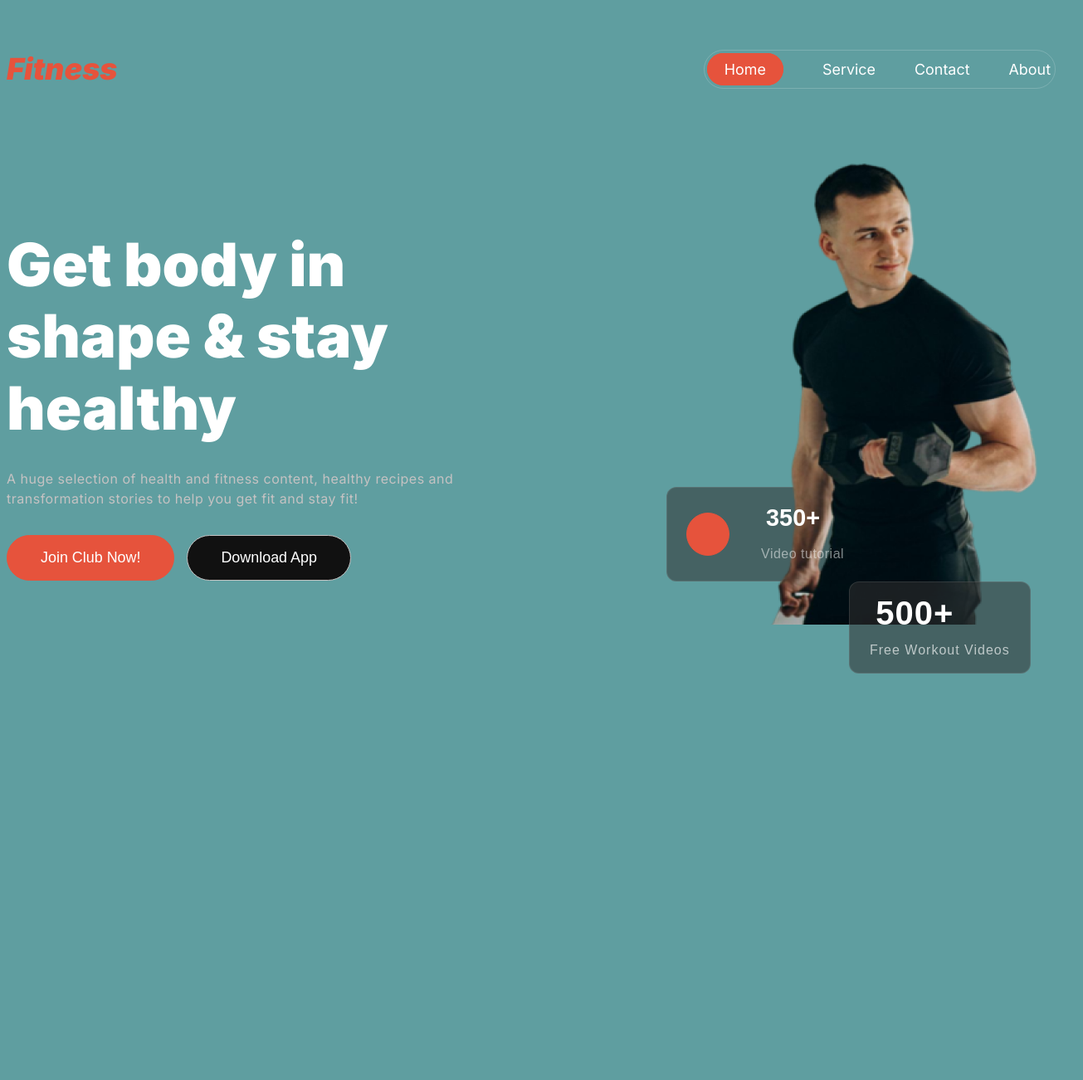
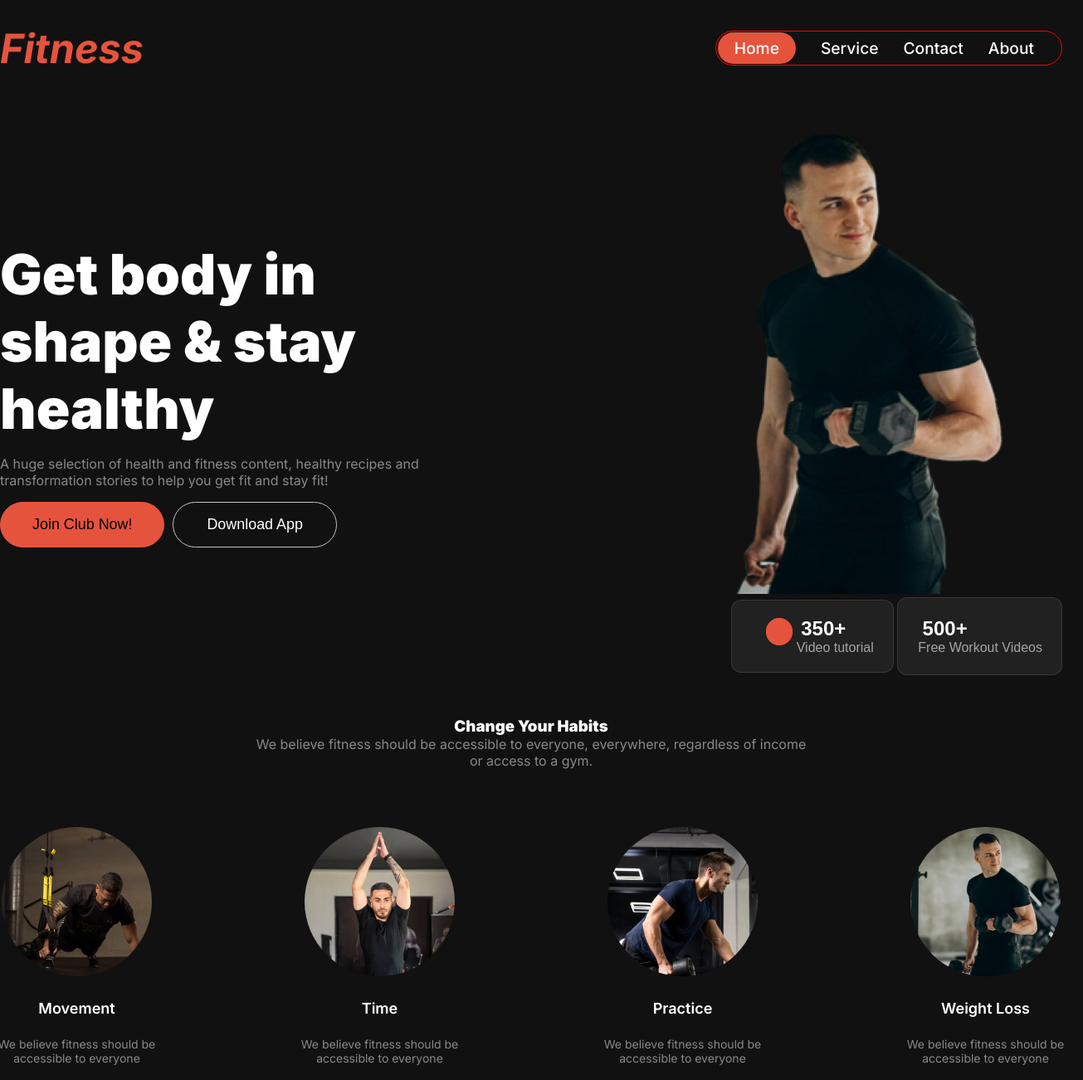
Before and after one commit to asifrahmanasif/Assignment-2, a plain HTML site: page index.html in a window 1280 px wide. Shown: the part 20-1322 px from the top of the page at 83% size, 1305 px wide, since content can reach past the window. Before the commit the page ends 832 px from the top, so only its background shows below. Drawn offline with Linux system fonts and the light colour scheme.

Commit message:
resolve header and section 01

```diff
--- a/index.html
+++ b/index.html
@@ -7,58 +7,81 @@
     <link rel="stylesheet" href="styles/style.css">
     <link rel="stylesheet" href="https://cdnjs.cloudflare.com/ajax/libs/font-awesome/6.6.0/css/all.min.css">
 </head>
-<body class="inter-text-font bg-color">
+<body class="inter-text-font">
     <header>
-        <nav class="navber display-flex">
-                <div class="a display-flex">
-                    <h3 class="company-name"><i>Fitness</i></h3>
-                    <i class="fa-solid fa-bars"></i>
-                </div>
-            <ul class="navber-btn display-flex">
-                <li class="">
-                    <a class="nav-links  btn-primary" href="">Home</a>
-                </li>
-                <li class="btn">
-                    <a class="nav-link" href="">Service</a>
-                </li>
-                <li class="btn">
-                    <a class="nav-link" href="">Contact</a>
-                </li>
-                <li class="btn">
-                    <a class="nav-link" href="">About</a>
-                </li>
-                <li></li>
+        <nav class="navbar">
+            <i class="brand text-full-gray"><h3>Fitness</h3></i>
+            <ul class="nav-links">
+                <li class="nav-itemsp"><a href="" class="nav-linksp text-gray">Home</a></li>
+                <li class="nav-item"><a href="" class="nav-link text-gray">Service</a></li>
+                <li class="nav-item"><a href="" class="nav-link text-gray">Contact</a></li>
+                <li class="nav-item"><a href="" class="nav-link text-gray">About</a></li>
             </ul>
         </nav>
-        <div class="banner display-flex">
+
+        <section class="banner">
             <div class="banner-detail">
-                <h2 class="banner-tittle white-text">
-                    Get body in shape & stay healthy
-                </h2>
-                <p class="banner-description">
-                    A huge selection of health and fitness content, healthy recipes and transformation stories to help you get fit and stay fit!
-                </p>
-
+                <h3 class="card-tittle text-full-gray">Get body in shape & stay healthy</h3>
+                <p class="card-description">A huge selection of health and fitness content, healthy recipes and transformation stories to help you get fit and stay fit!</p>
                 <div class="banner-btns">
-                    <button class="join-btn btn-primary nav-links">Join Club Now!</button><button class="download-btn btn-primary">Download App</button>
+                    <button class="join-btn">Join Club Now!</button><button class="download-btn">Download App</button>
                 </div>
-
             </div>
-            <div class="banner-photo">
-                <img src="images/Images 2.png" alt="" class="photo">
-
-                <button class="img-btn-1 gray-text">
-                    <span id="gap"></span>
-                    <span><h2 class="btn-number">350+</h2><br>
-                    <h3 class="btn-name">Video tutorial</h3></span>
+            <div class="card-picture">
+                <img src="images/Images 2.png" alt="" id="boy">
+                <div>
+                    <button id="card-btn" class="btn-primary">
+                        <span id="btn-gap"></span>
+                        <span id="btn-number">350+</span>
+                        <br>
+                        <span id="btn-name">Video tutorial</span>
                     </button>
-                <button id="asd" class="img-btn-2"><span class="btn-2-number">500+</span><br><br><span class="btn-2-name">Free Workout Videos</span>
+                    <button id="card-btn-2" class="btn-primary-basd">
+                        <span id="btn-number2">500+</span>
+                        <br>
+                        <span id="btn-name2">Free Workout Videos</span>
                     </button>
                 </div>
             </div>
+        </section>
+
     </header>
     <main>
-
+        <section class="habit">
+            <h3 class="habit-tittle">Change Your Habits</h3>
+            <p class="habit-description">We believe fitness should be accessible to everyone, everywhere, regardless of income or access to a gym.</p>
+            <div class="habit-items">
+                <div class="habit-item">
+                    <img src="images/image 3.png" alt="" class="habit-img">
+                    <h4 class="item-tittle">Movement</h4>
+                    <p class="item-description">We believe fitness should be accessible to everyone</p>
+                </div>
+                <div class="habit-item">
+                    <img src="images/image 2.png" alt="" class="habit-img">
+                    <h4 class="item-tittle">Time</h4>
+                    <p class="item-description">We believe fitness should be accessible to everyone</p>
+                </div>
+                <div class="habit-item">
+                    <img src="images/image 4.png" alt="" class="habit-img">
+                    <h4 class="item-tittle">Practice</h4>
+                    <p class="item-description">We believe fitness should be accessible to everyone</p>
+                </div>
+                <div class="habit-item">
+                    <img src="images/image 5.png" alt="" class="habit-img">
+                    <h4 class="item-tittle">Weight Loss</h4>
+                    <p class="item-description">We believe fitness should be accessible to everyone</p>
+                </div>
+            </div>
+        </section>
+        <section class="run">
+            <div class="run-detail">
+                <h3 class="run-tittle">Run an Extra
+                    Mile Easily</h3>
+                <p class="run-description">We believe fitness should be accessible to everyone, everywhere, regardless of income or access to a gym. With hundreds of professional workouts.</p>
+                <button class="run-btn">Join Now</button>
+            </div>
+            <img src="images/Screenshot_2.png" alt="" class="run-img">
+        </section>
     </main>
     <footer>
 
--- a/styles/style.css
+++ b/styles/style.css
@@ -7,236 +7,349 @@
   font-style: normal;
 }
 
-/* sheared style */
-.display-flex{
-    display: flex;
-}
-.bg-color{
-    /* background-color: rgba(17, 17, 17, 1); */
-    background-color: cadetblue;
-}
-.white-text{
-    color: #FFFFFF;
-}
-.gray-text{
-    color: rgba(255, 255, 255, 0.5);
-}
-.btn-primary{
-    color: #FFFFFF;
-    background-color: #E6533C;
+/* shear style */
+body{
+    max-width: 1440px;
+    margin: 0 auto;
+    background-color: rgba(17, 17, 17, 1);
+    /* background-color: rgb(32, 104, 80); */
 }
 
-/* header part */
-header{
-    max-width: 1440px;
-    margin: 0 auto;
-    margin-top: 45px;
-}
-.navber{
+
+/* header part  */
+/* navber */
+.navbar{
+    display: flex;
     justify-content: space-between;
     align-items: center;
-    text-align: center;
 }
-.company-name{
-    color: #E6533C;
-    font-size: 2.25rem;
+.brand{
+    font-size: 2.6rem;
     font-weight: 900;
+    color: rgb(230, 83, 60);
 }
-.navber-btn{
+.nav-links{
+    display: flex;
+    justify-content: center;
+    align-items: center;
+    /* border: 1px solid rgba(255, 255, 255, 0.1); */
+    border: 1px solid red;
+    border-radius: 39px;
+    padding: 8px 3px 8px 2px;
+    margin-left: 0px;
+
+}
+.nav-item{
     list-style: none;
-    border: 0.01px solid rgba(255, 255, 255, 0.18);
-    border-radius: 39px;
-    padding: 12px 5px 12px 3px;
+
+    margin-right: 30px;
+    margin-left: 0px;
+
+}
+.nav-itemsp{
+    list-style: none;
 }
 .nav-link{
-    font-size: 1.12rem;
-    font-weight: 400;
-    color: #FFFFFF;
+    color: rgb(255, 255, 255);
+    font-size: 1.2rem;
+    font-weight: 600;
+    text-align: left;
     text-decoration: none;
-    margin-left: 47px;
+    font-weight: 500;
 }
-.nav-links{
-    font-size: 1.12rem;
-    font-weight: 400;
+.nav-linksp{
+    color: rgb(255, 255, 255);
+    font-size: 1.2rem;
+    font-weight: 600;
+    text-align: left;
+    text-decoration: none;
+    font-weight: 500;
+    background-color: rgb(230, 83, 60);
+    border-radius: 46px;
+    background: rgb(230, 83, 60);
+    padding: 7px 20px 7px 20px;
+    margin: 0px;
     margin-left: 0px;
-    border: 1px solid #E6533C;
-    border-radius: 46px;
-    padding: 8px 20px;
-    text-decoration: none;
-    margin: 0 auto;
-}
-.fa-bars{
-    font-size: 20px;
-    color: #FFFFFF;
-    opacity: 0;
-}
-.a{
-    align-items: center;
+    margin-right: 30px;
 }
 /* banner part */
 .banner{
     display: flex;
     justify-content: space-between;
+    align-items: center;
 }
 .banner-detail{
-    max-width: 600px;
-    margin-top: 75px;
+    max-width: 520px;
 }
-.banner-tittle{
-    font-size: 4.5rem;
+.card-tittle{
+    color: rgb(255, 255, 255);
+    font-size: 4.2rem;
     font-weight: 900;
-    line-height: 120%;
-    margin-right: 0px;
+    margin: 0px;
 }
-.banner-description{
+.card-description{
+    color: rgba(255, 255, 255, 0.5);
     font-size: 1rem;
     font-weight: 400;
-    margin: 0px;
-    line-height: 24px;
-    letter-spacing: 0.5px;
-    margin-bottom: 32px;
-    color: #c5c2c2;
-    margin-top: -30px;
+}
+.banner-btns{
+    display: flex;
+
 }
 .join-btn{
-    padding: 16px 40px;
-    margin-right: 15px;
-    margin-bottom: 15px;
+    font-size: 1.12rem;
+    font-weight: 400;
+    padding: 16px 38px;
+    border: 1px solid rgb(230, 83, 60);
+    border-radius: 42px;
+    background: rgb(230, 83, 60);
+    margin: 0px;
 }
 
 .download-btn{
+    color: rgb(255, 255, 255);
     font-size: 1.12rem;
     font-weight: 400;
-    margin-left: 0px;
     background-color: rgba(17, 17, 17, 1);
     border: 1px solid #c5c2c2;
     border-radius: 46px;
     padding: 16px 40px;
-    text-decoration: none;
+    margin: 0 auto;
+    margin-left: 10px;
+}
+
+#btn-gap{
+    padding: 8px 15px;
+    background: rgb(230, 83, 60);
+    border: 1px solid rgb(230, 83, 60);
+    border-radius: 100px;
+}
+#btn-number{
+    color: rgb(250, 250, 249);
+    font-size: 1.5rem;
+    font-weight: 900;
+    padding-left: 10px;
+}
+#btn-name{
+    color: rgba(239, 237, 232, 0.65);
+    font-size: 1rem;
+    font-weight: 400;
+    margin-left: 70px;
+}
+#card-btn{
+    border: 1px solid rgba(255, 255, 255, 0.1);
+    border-radius: 12px;
+    background: rgba(48, 48, 48, 0.54);
+    padding: 20px 23px 20px 8px;
+}
+#card-btn-2{
+    border: 1px solid rgba(255, 255, 255, 0.1);
+    border-radius: 12px;
+    background: rgba(48, 48, 48, 0.54);
+    padding: 23px 23px 23px 24px;
+}
+
+#btn-number2{
+    color: rgb(250, 250, 249);
+    font-size: 1.5rem;
+    font-weight: 900;
+    margin: 0px;
+    margin-left: -85px;
+    text-align: left;
+}
+#btn-name2{
+    color: rgba(239, 237, 232, 0.65);
+    font-size: 1rem;
+    font-weight: 400;
+    margin-left: px;
+}
+/* section part 01 */
+.habit{
+    text-align: center;
+    margin-top: 50px;
+}
+
+.habit-tittle{
+    color: rgb(255, 255, 255);
+    font-size: 3rempx;
+    font-weight: 900;
+    margin: 0px;
+}
+.habit-description{
+    color: rgba(255, 255, 255, 0.5);
+    font-size: 1rem;
+    font-weight: 400;
+    max-width: 671px;
     margin: 0 auto;
 }
-.banner-photo{
-    margin-top: 32px;
-    max-height: 580px;
-}
-.img-btn-1{
-    display: flex;
+.habit-items{
+    display: grid;
+    grid-template-columns: repeat(4, 1fr);
     justify-content: center;
     align-items: center;
-    padding: 20px 23px;
-    gap: 15px;
-    background: rgba(48, 48, 48, 0.54);
-    border: 1px solid rgba(255, 255, 255, 0.1);
-    border-radius: 12px;
-    margin-left: -120px;
-    margin-top: -170px;
+    gap: 130px;
+    margin-top: 70px;
 }
-#gap{
-    padding: 25px;
-    background-color: #E6533C;
-    border: 1px solid #E6533C;
-    border-radius: 50px;
+.habit-item{
+    width: 235px;
 }
-.btn-number{
-    font-size: 1.80rem;
+.habit-img{
+    border-radius: 100px;
+}
+.item-tittle{
+    color: rgb(255, 255, 255);
+    font-size: 18px;
+    font-weight: 600;
+}
+.item-description{
+    color: rgba(255, 255, 255, 0.5);
+    font-size: 14px;
+    font-weight: 400;
+}
+/* section 02 run part */
+.run{
+    display: flex;
+    justify-content: space-between;
+    align-items: center;
+    margin-top: 100px;
+    background: rgb(34, 34, 34);
+    border-radius: 20px;
+}
+.run-detail{
+    width: 446px;
+    padding: 40px 0px 40px 54px;
+}
+.run-tittle{
+    color: rgb(255, 255, 255);
+    font-size: 3rem;
     font-weight: 900;
-    margin: 0px;
-    color: #FFFFFF;
+    margin-bottom: 0px;
+    width: 400px;
 }
-.btn-name{
+.run-description{
+    color: rgba(255, 255, 255, 0.5);
     font-size: 1rem;
     font-weight: 400;
+}
+.run-btn{
+    font-size: 1.12rem;
+    font-weight: 400;
+    padding: 15px 60px;
+    border: 1px solid rgb(230, 83, 60);
+    border-radius: 45px;
+    background: rgb(230, 83, 60);
     margin: 0px;
-    padding-left: 23px;
-    line-height: 24px;
-    letter-spacing: 0.5px;
+    margin-top: 34px;
 }
-.img-btn-2{
-    padding: 17px 24px ;
-    background: rgba(48, 48, 48, 0.54);
-    border: 1px solid rgba(255, 255, 255, 0.1);
-    border-radius: 12px;
-    margin-left: 100px;
-}
-.btn-2-number{
-    color: rgb(255, 255, 255);
-    font-size: 40px;
-    font-weight: 900;
-    line-height: 40px;
-    letter-spacing: 1px;
-    text-align: left;
-    margin-left: -60px;
-}
-.btn-2-name{
-    color: rgba(255, 255, 255, 0.65);
-    font-size: 16px;
-    font-weight: 400;
-    line-height: 20px;
-    letter-spacing: 1px;
+.run-img{
+    width: 366px;
+    height: 312px;
+    border-radius: 58px;
+    padding: 30px 30px 30px 30px;
 }
 
-/* media quarry for mobile*/
-/* media quarry for mobile*/
+/* media quarry for mobile phone */
+@media screen and (max-width: 576px) {
 
-@media screen and (max-width: 576px){
-
-    .navber{
+    .nav-links, .navbar, .banner{
         flex-direction: column;
-        margin-right: 0px;
-        padding-right: 0px;
+        width: 100%;
     }
-    .navber-btn{
-        margin-top: -80px;
-        margin-left: 200px;
-        opacity: 0;
-    }
-    .nav-link{
+    .banner{
         margin-left: 10px;
     }
-    .a{
-        max-width: 576px;
+    .join-btn, .download-btn{
+        padding: 16px 12px 16px 12px;
+    }
+
+    .card-picture button{
+      margin-left: 70px;
+      gap: 24px;
+    }
+    .nav-links{
+        gap: 10px;
+        border: none;
+    }
+    /* section 01 habit*/
+    .habit{
+        margin-left: 5px;
+    }
+    .habit-tittle{
+        color: rgb(255, 255, 255);
+        font-size: 1.8rem;
+        font-weight: 900;
+        margin-left: 14px;
+        margin-bottom: 10px;
+    }
+    .habit-description{
+        /* margin-left: 10px; */
+        /* margin-right: 10px; */
+        width: 287px;
         margin: 0 auto;
-        align-items: center;
-        gap: 370px
     }
-    .fa-bars{
-        font-size: 20px;
-        color: #FFFFFF;
-        margin-right: 20px;
-        opacity: 100;
+    .habit-items{
+        grid-template-columns: repeat(1, 1fr);
+        justify-items: center;
+        gap: 30px;
+        margin-left: 15px;
+    }
+    /* section 02 run part */
+    .run{
+        flex-direction: column;
+        max-width: 100%;
+        margin: 0 auto;
+        margin-right: 0px;
+        margin-left: 26px;
+    }
+    .run-detail{
+        width: 287px;
+        margin-top: 0px;
 
     }
-    .banner{
-        flex-direction: column;
-        align-items: center;
-        max-width: 576px;
-        margin: 0 auto;
-        margin-right: 0px;
-        padding-right: 0px;
-        margin-left: 20px;
+    .run-tittle{
+        color: rgb(255, 255, 255);
+        font-size: 2.3rem;
+        font-weight: 900;
+        margin-bottom: 0px;
+        width: 287px;
+        margin-top: 0px;
     }
-    .banner-detail{
-        margin-top: 0px;
-        margin-right: 0px;
+    .run-description{
+        color: rgba(255, 255, 255, 0.5);
+        font-size: 1rem;
+        font-weight: 400;
+        width: 240px;
     }
-    .banner-photo{
-        max-width: 353px;
-        max-height: 588px;
-        margin: 0 auto;
-        margin-left: 90px;
+    .run-img{
+        width: 257px;
+        height: 150px;
     }
 }
-/* media quarry for tablet */
-/* media quarry for tablet */
+/* medium device quarry */
 @media screen and (min-width: 576px) and (max-width: 992px) {
-   .banner{
-        flex-direction: column;
-   }
-   .banner-detail{
-        margin-left: 20px;
-   }
-   .banner-photo{
-       margin-left: 240px;
+
+    .join-btn, .download-btn{
+        padding: 16px 44px 16px 44px;
+    }
+
+    .card-picture button{
+      margin-left: 70px;
+      gap: 24px;
+    }
+    /* section 01 habit */
+
+    .habit-tittle{
+        color: rgb(255, 255, 255);
+        font-size: 32px;
+        font-weight: 900;
+        margin-left: 14px;
+    }
+    .habit-description{
+        margin-left: 25px;
+    }
+    .habit-items{
+        grid-template-columns: repeat(2, 1fr);
+        justify-items: center;
+        gap: 30px;
+    }
 }
-
-}
```
Also changed, not shown: images/Screenshot_2.png (added). Lines whose indentation alone changed are shown as unchanged.
